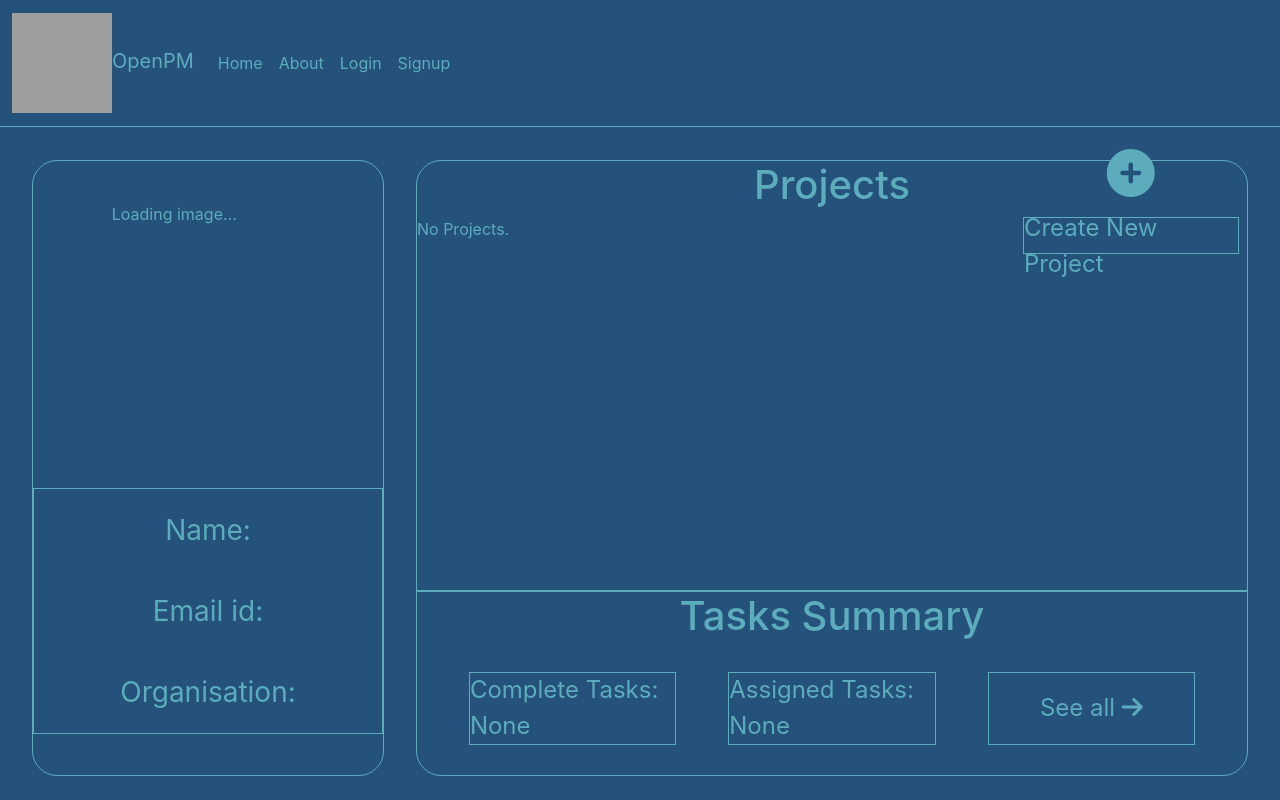
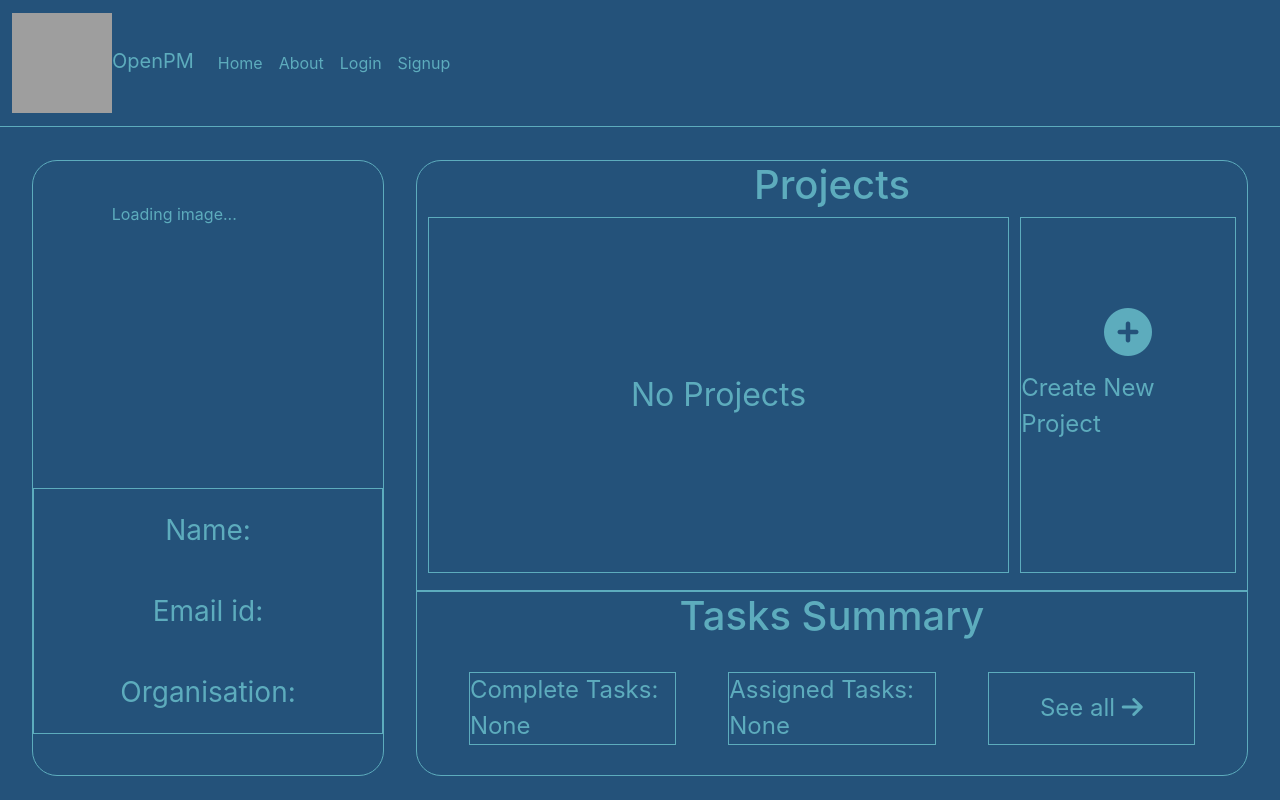
Before and after one commit to TajSapra/OpenPM-Frontend, a React (Create React App) app: page /app/profile in a window 1280 px wide. Built offline with nearby package versions, Linux system fonts and the light colour scheme; grey boxes are pictures that could not be loaded.

Commit message:
Empty Project Page Fixed. Removed console logs from backend

```diff
--- a/src/App.css
+++ b/src/App.css
@@ -163,9 +163,8 @@ a:hover{
 }
 .create_new_project{
   position: relative;
-  left: 3%;
   border: 1px solid;
-  height:29.3%;
+  height:100%;
   width: 26%;
   display: flex;
   align-items: center;
--- a/src/Components/Unit Components/Profile.js
+++ b/src/Components/Unit Components/Profile.js
@@ -29,11 +29,10 @@ export default function Profile(props) {
         <div className='profile2'>
           <div className="projects">
             <h1 style={{textAlign:'center'}}>Projects</h1>
-            <div style={{display:"flex", flexDirection:"row"}}>
-              <div className="list_all_projects">
-                  {props.user.projects===undefined?<div>
-                    No Projects.
-                  </div>:<div className='cards_list'>
+            <div style={{display:'flex', height:'83%', width:'100%', justifyContent:'space-evenly'}}>
+              <div className='cards_list_empty' style={{border:'1px solid', height:'100%', width:'70%', display:'flex', flexWrap:'wrap', flexDirection:'column', overflowX:'scroll' }}>
+                {props.user.projects===undefined||props.user.projects.length===0?<span style={{display:'flex', justifyContent:'center', alignItems:'center', height:'inherit', fontSize:'2rem'}}>No Projects</span>:
+                <>
 {props.user.projects.map((project)=>(
   <div className="card" key={project.ID} style={{backgroundColor:"rgb(46,92,132)", color:"rgb(93,172,189)"}}>
     <div className="card-body">
@@ -45,7 +44,8 @@ export default function Profile(props) {
     </div>
   </div>
 ))}
-                    </div>}
+                </>
+                }
               </div>
               <div className="create_new_project" style={{fontSize:"1.5rem"}} onClick={handleclickgorprojects}>
                     <i className="fa-solid fa-circle-plus fa-2xl" style={{color:'#5dacbd'}}></i>
```
Lines whose indentation alone changed are shown as unchanged.
